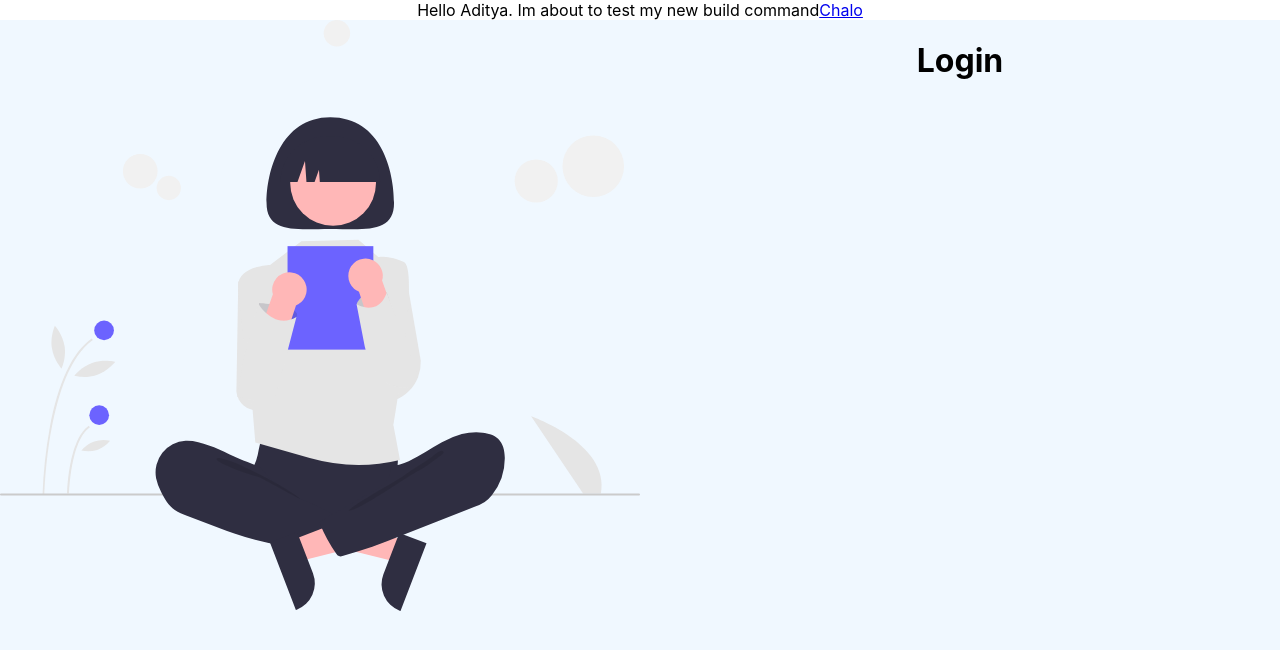
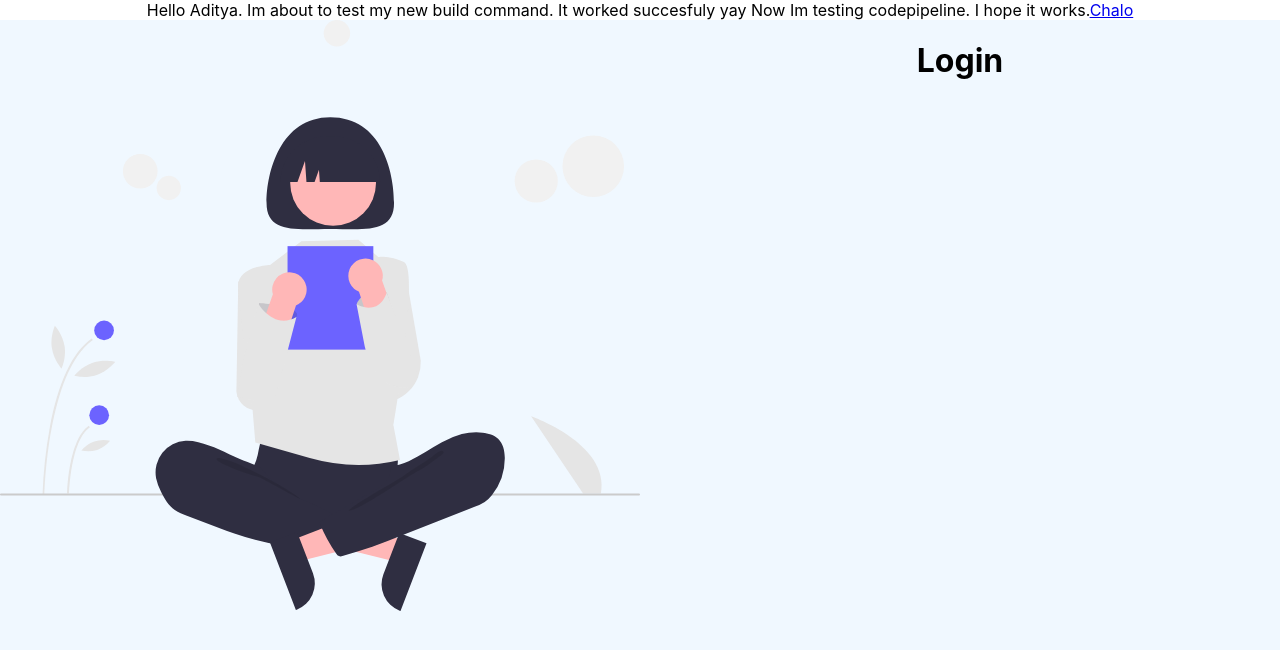
Before and after one commit to AdityaNair102001/wyzr-assessment, a React (Create React App) app: page / in a window 1280 px wide. Shown: the top 650 px of the page. Built offline with nearby package versions, Linux system fonts and the light colour scheme.

Commit message:
codepipeline testing

```diff
--- a/buildspec.yml
+++ b/buildspec.yml
@@ -7,6 +7,7 @@ phases:
   build:
     commands:
       - npm run build
+      - npm run client-cloudfront-invalidation
 
 artifacts:
   files:
--- a/package.json
+++ b/package.json
@@ -16,7 +16,7 @@
     "start": "react-scripts start",
     "build": "react-scripts build",
     "client-s3-deploy": "aws s3 sync build/ s3://wyzr-assessment",
-    "client-cloudfront-invalidation": "aws cloudfront create-invalidation --distribution-id E2IAIJ1F9D2HAT --paths '/*'",
+    "client-cloudfront-invalidation": "aws cloudfront create-invalidation --distribution-id E2IAIJ1F9D2HAT --paths \"/*\" ",
     "client-deploy": "npm run build && npm run client-s3-deploy && npm run client-cloudfront-invalidation",
     "test": "react-scripts test",
     "eject": "react-scripts eject"
--- a/src/App.js
+++ b/src/App.js
@@ -7,7 +7,8 @@ import Search from "./pages/Search";
 function App() {
   return (
     <div className="App">
-      Hello Aditya. Im about to test my new build command
+      Hello Aditya. Im about to test my new build command. It worked succesfuly
+      yay Now Im testing codepipeline. I hope it works.
       <Link to="/search">Chalo</Link>
       {/* <LandingPage></LandingPage> */}
       <Routes>
```
